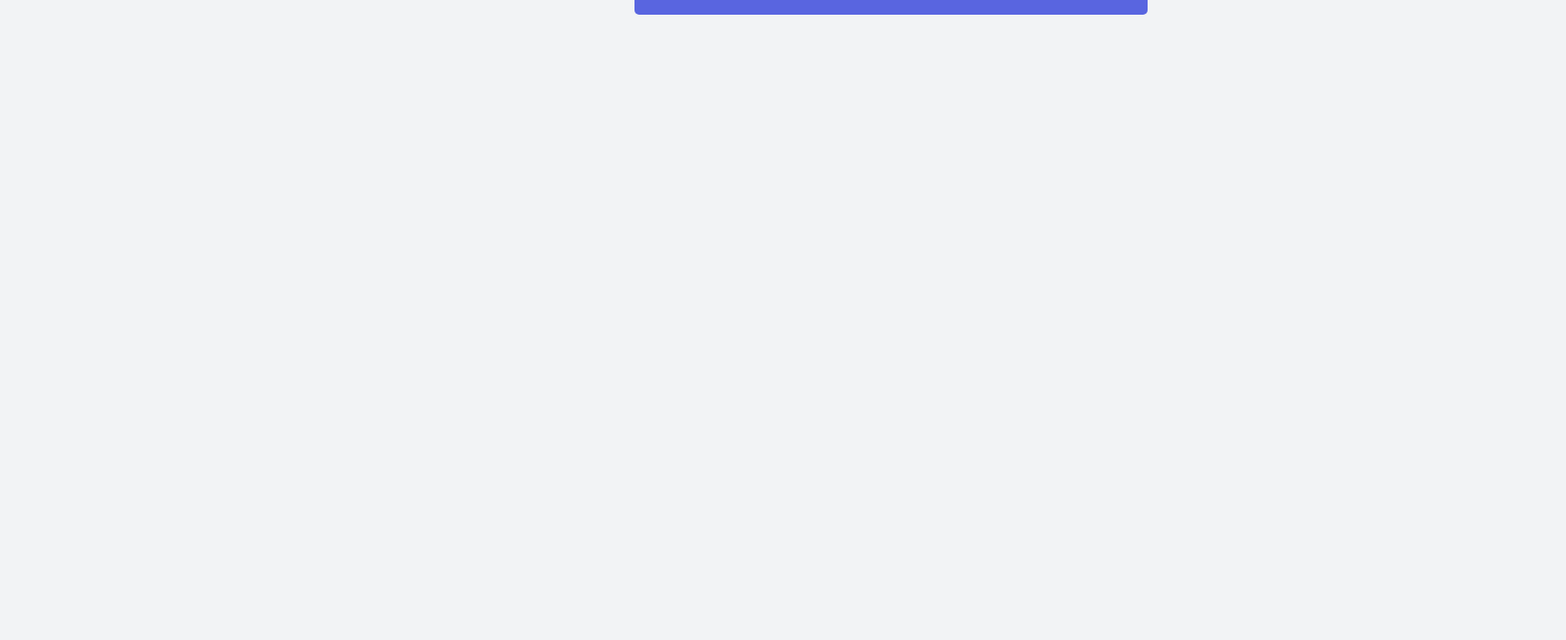
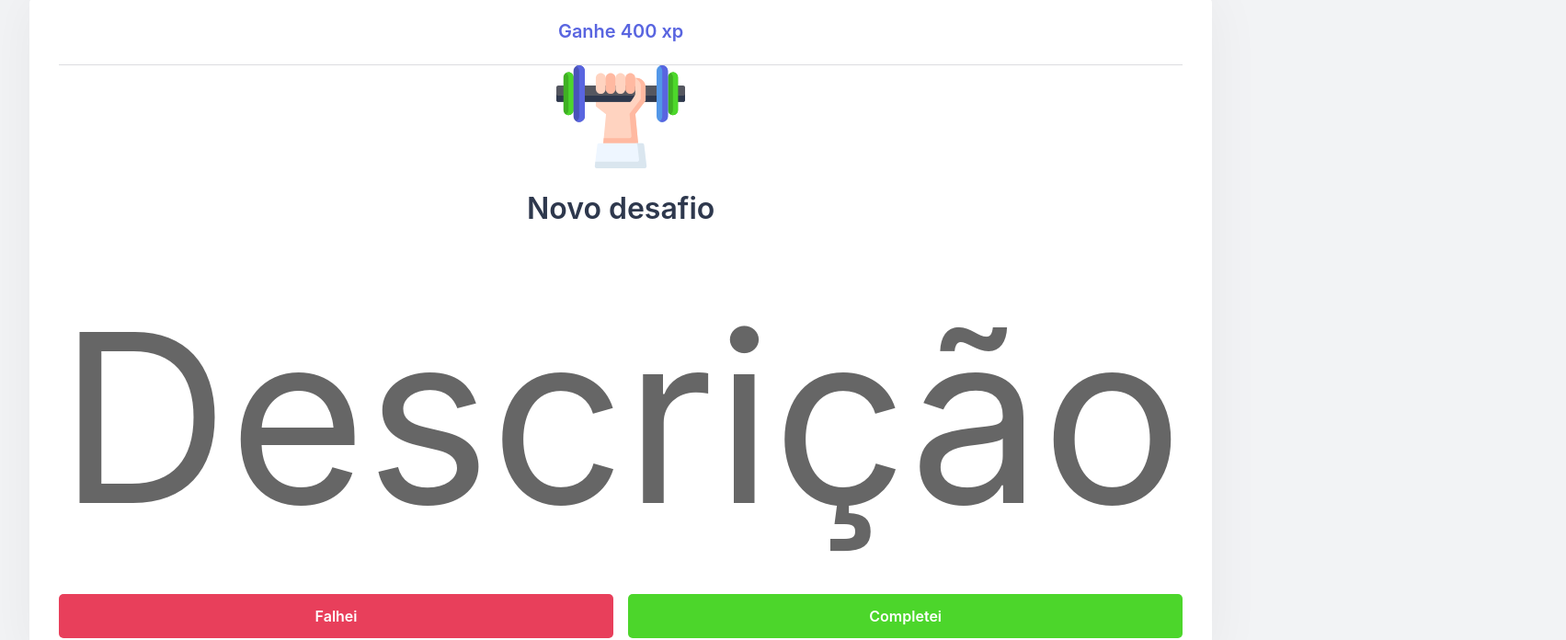
Before and after one commit to mbcordeiro/moveit, a Next.js app: page / in a window 1280 px wide. Shown: the part 527-1223 px from the top of the page at 92% size, 1703 px wide, since content can reach past the window. Before the commit the page ends 800 px from the top, so only its background shows below. Built offline with nearby package versions, Linux system fonts and the light colour scheme.

Commit message:
Challenge box component

```diff
--- /dev/null
+++ b/src/components/ChallengeBox.tsx
@@ -0,0 +1,35 @@
+import styles from "../styles/components/ChallengeBox.module.css";
+
+export function ChallengeBox() {
+  const hasActiveChallenge = true;
+  return (
+    <div className={styles.challengeContainer}>
+      {hasActiveChallenge ? (
+        <div className={styles.challengeActive}>
+          <header>Ganhe 400 xp</header>
+          <main>
+            <img src="/icons/body.svg" />
+            <strong>Novo desafio</strong>
+            <p>Descrição</p>
+          </main>
+          <footer>
+            <button type="button" className={styles.challengeFailedButton}>
+              Falhei
+            </button>
+            <button type="button" className={styles.challengeSucceededButton}>
+              Completei
+            </button>
+          </footer>
+        </div>
+      ) : (
+        <div className={styles.challengeNotActive}>
+          <strong>Finalize um ciclo para receber um desafio</strong>
+          <p>
+            <img src="icons/level-up.svg" alt="Level up" />
+            Avance de level completando os desafios.
+          </p>
+        </div>
+      )}
+    </div>
+  );
+}
--- a/src/pages/index.tsx
+++ b/src/pages/index.tsx
@@ -6,6 +6,7 @@
 import Head from "next/head";
 
 import styles from "../styles/pages/Home.module.css";
+import { ChallengeBox } from "../components/ChallengeBox";
 
 export default function Home() {
   return (
@@ -21,7 +22,9 @@
           <CompletedChalenges />
           <Countdown />
         </div>
-        <div></div>
+        <div>
+          <ChallengeBox />
+        </div>
       </section>
     </div>
   );
--- /dev/null
+++ b/src/styles/components/ChallengeBox.module.css
@@ -0,0 +1,111 @@
+.challengeContainer {
+  height: 100%;
+
+  background: var(--white);
+  border-radius: 5px;
+  box-shadow: 0 0 60px rgba(0, 0, 0, 0.05);
+  padding: 1.5rem 2rem;
+
+  display: flex;
+  flex-direction: column;
+  align-items: center;
+  justify-content: center;
+
+  text-align: center;
+}
+
+.challengeNotActive {
+  display: flex;
+  flex-direction: column;
+  align-items: center;
+}
+
+.challengeNotActive strong {
+  font-size: 1.5rem;
+  font-weight: 500;
+  line-height: 1.4;
+}
+
+.challengeNotActive p {
+  display: flex;
+  flex-direction: column;
+  align-items: center;
+  line-height: 1.4;
+  max-width: 70%;
+  margin-top: 3rem;
+}
+
+.challengeActive {
+  height: 100%;
+
+  display: flex;
+  flex-direction: column;
+}
+
+.challengeActive header {
+  color: var(--blue);
+  font-weight: 600;
+  font-size: 1.25rem;
+  padding: 0 2rem 1.5rem;
+  border-bottom: 1px solid var(--gray-line);
+}
+
+.challengeActive main {
+  flex: 1;
+
+  display: flex;
+  flex-direction: column;
+  align-items: center;
+  justify-content: center;
+}
+
+.challengeActive main strong {
+  font-weight: 600;
+  font-size: 2rem;
+  color: var(--title);
+  margin: 1.5rem 0 1rem;
+}
+
+.challengeActive main p {
+  line-height: 1.5;
+}
+
+.challengeActive footer {
+  display: grid;
+  grid-template-columns: 1fr 1fr;
+  gap: 1rem;
+}
+
+.challengeContainer p img {
+  margin-bottom: 1rem;
+}
+
+.challengeActive footer button {
+  height: 3rem;
+
+  display: flex;
+  align-items: center;
+  justify-content: center;
+
+  border: 0;
+  border-radius: 5px;
+
+  color: var(--white);
+
+  font-size: 1rem;
+  font-weight: 600;
+
+  transition: filter 0.2s;
+}
+
+.challengeActive footer button:hover {
+  filter: brightness(0.9);
+}
+
+.challengeActive footer button.challengeSucceededButton {
+  background: var(--green);
+}
+
+.challengeActive footer button.challengeFailedButton {
+  background: var(--red);
+}
```
